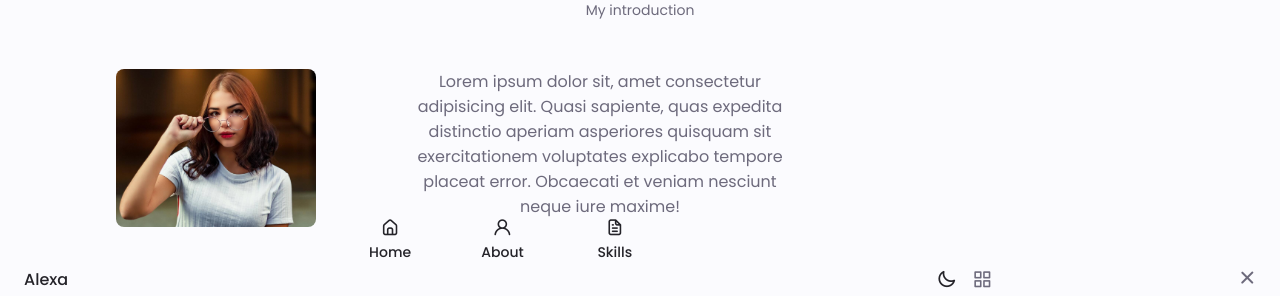
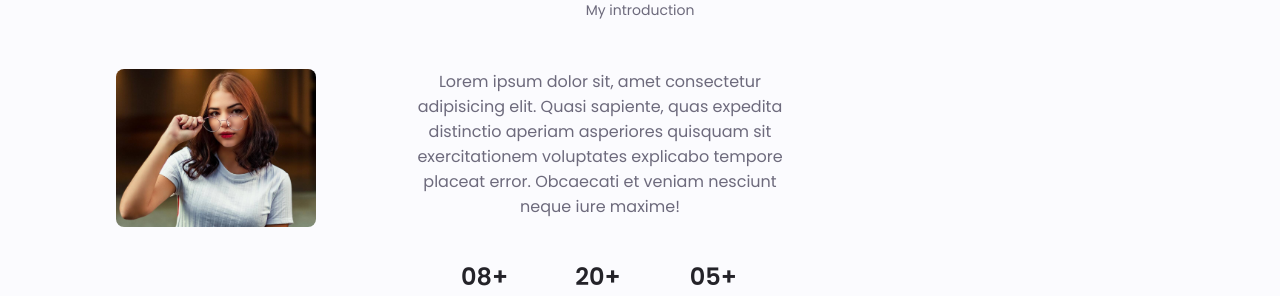
Before and after one commit to wasiq000/hamza-khan, a plain HTML site: page index.html in a window 1280 px wide. Shown: the part 497-793 px from the top of the page. Drawn offline with nearby package versions, Linux system fonts and the light colour scheme.

Commit message:
Update index.html

```diff
--- a/index.html
+++ b/index.html
@@ -19,7 +19,7 @@
 
 <body>
     <!--==================== HEADER ====================-->
-    <header class="header" id="header">
+    <!--<header class="header" id="header">
         <nav class="nav container">
             <a href="#" class="nav__logo">Alexa</a>
             <div class="nav__menu" id="nav-menu">
@@ -58,14 +58,14 @@
                 <i class="uil uil-times nav__close" id="nav-close"></i>
             </div>
             <di class="nav__btns">
-                <!-- Theme change button -->
+                <!-- Theme change button ->
                 <i class="uil uil-moon change-theme" id="theme-button"></i>
                 <div class="nav__toggle" id="nav-toggle">
                     <i class="uil uil-apps nav__icon"></i>
                 </div>
             </di>
         </nav>
-    </header>
+    </header>-->
 
     <!--==================== MAIN ====================-->
     <main class="main">
```
